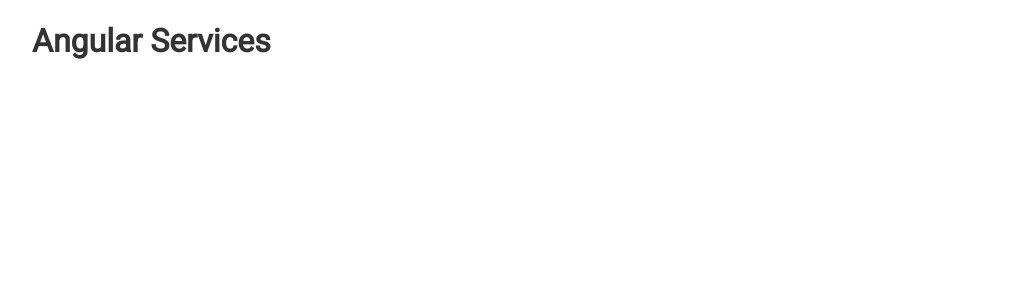
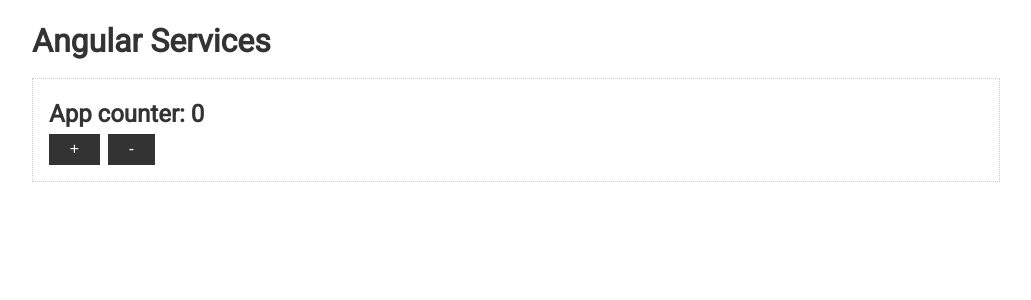
Before and after one commit to R-A-S/angular-basics, an Angular app: page / in a window 1280 px wide. Shown: the top 300 px of the page, without its empty margins (124-1155 px from the left). Built offline with nearby package versions, Linux system fonts and the light colour scheme.

Commit message:
create service

```diff
--- a/src/app/app.component.html
+++ b/src/app/app.component.html
@@ -1,4 +1,9 @@
 <div class="container">
   <h1>Angular Services</h1>
+  <div class="card">
+    <h2>App counter: {{ appCounterService.counter }}</h2>
 
+    <button class="btn" (click)="appCounterService.increase()">+</button>
+    <button class="btn" (click)="appCounterService.decrease()">-</button>
+  </div>
 </div>
--- a/src/app/app.component.ts
+++ b/src/app/app.component.ts
@@ -1,8 +1,11 @@
 import { Component } from '@angular/core';
+import { AppCounterService } from './services/app-counter.service';
 
 @Component({
   selector: 'app-root',
   templateUrl: './app.component.html',
   styleUrls: ['./app.component.scss'],
 })
-export class AppComponent {}
+export class AppComponent {
+  constructor(private appCounterService: AppCounterService) {}
+}
--- a/src/app/app.module.ts
+++ b/src/app/app.module.ts
@@ -3,11 +3,12 @@
 
 import { FormsModule } from '@angular/forms';
 import { AppComponent } from './app.component';
+import { AppCounterService } from './services/app-counter.service';
 
 @NgModule({
   declarations: [AppComponent],
   imports: [BrowserModule, FormsModule],
-  providers: [],
+  providers: [AppCounterService],
   bootstrap: [AppComponent],
 })
 export class AppModule {}
--- /dev/null
+++ b/src/app/services/app-counter.service.ts
@@ -0,0 +1,11 @@
+export class AppCounterService {
+  counter = 0;
+
+  increase() {
+    this.counter++;
+  }
+
+  decrease() {
+    this.counter--;
+  }
+}
```
